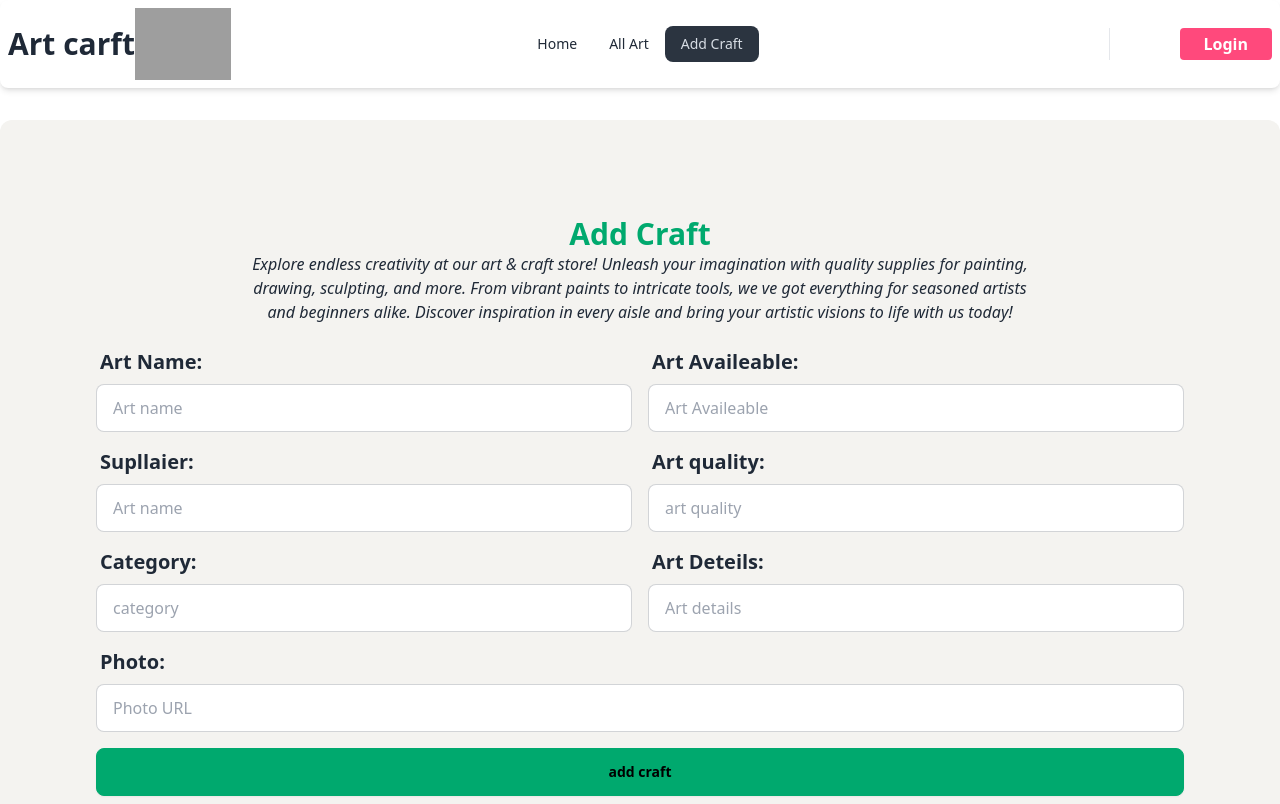
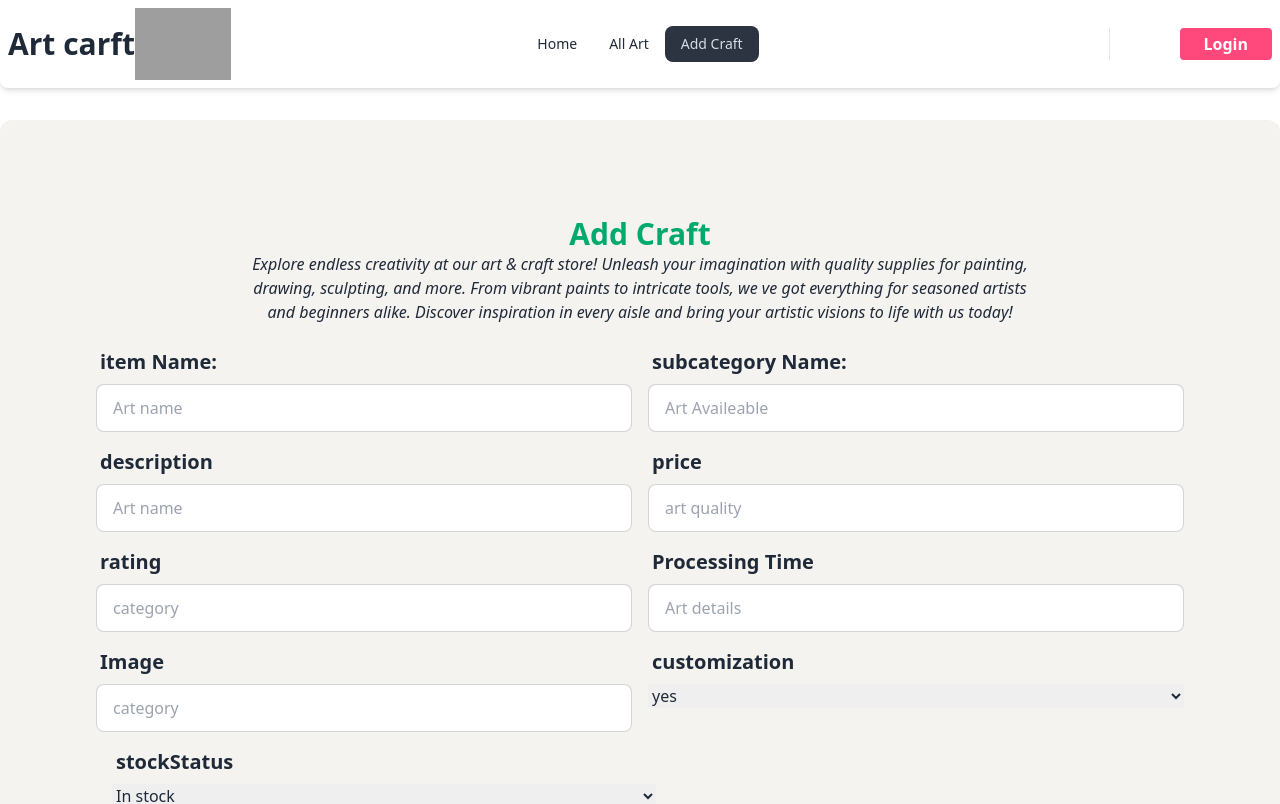
Before and after one commit to rakibul561/Art-Store-Client, a React (Vite) app: page /addCarft in a window 1280 px wide. Shown: the top 804 px of the page. Built offline with nearby package versions, Linux system fonts and the light colour scheme; no server answers; grey boxes are pictures that could not be loaded.

Commit message:
card added

```diff
--- a/package.json
+++ b/package.json
@@ -17,7 +17,8 @@
     "react-dom": "^18.2.0",
     "react-hook-form": "^7.51.3",
     "react-router-dom": "^6.23.0",
-    "sort-by": "^1.2.0"
+    "sort-by": "^1.2.0",
+    "sweetalert2": "^11.10.8"
   },
   "devDependencies": {
     "@types/react": "^18.2.66",
--- a/src/Component/Home/Add.jsx
+++ b/src/Component/Home/Add.jsx
@@ -1,20 +1,51 @@
+import useAuth from "../../Hook/useAuth";
 import Navbar from "./Navbar";
-
+import Swal from 'sweetalert2'
 const Add = () => {
-      const handleAddCarft = event =>{
+    const { user } = useAuth();
+    const handleAddCarft = event => {
         event.preventDefault();
 
         const form = event.target;
+        const name = form.name.value;
+        const subcategory_Name = form.subcategory_Name.value;
+        const short_description = form.short_description.value;
+        const price = form.price.value;
+        const rating = form.rating.value;
+        const processing_time = form.processing_time.value;
+        const photo = form.photo.value;
+        const customization = form.customization.value;
+        const stockStatus = form.stockStatus.value;
+        const email = user.email;
+        const userName = user.displayName;
 
-         const name = form.name.value;
-         const Availeable = form.Availeable.value;
-         const supllaier = form.supllaier.value;
-         const quality = form.quality.value;
-         const category = form.category.value;
-         const details = form.details.value;
-         const photo = form.photo.value;
-         const newArt = {name,Availeable,supllaier,quality,category,details,photo}
-         console.log(newArt);
+        const art = { name, short_description, subcategory_Name, price, rating, photo, processing_time,stockStatus, customization, email, userName }
+        console.log(art);
+
+
+        // server side data
+
+        fetch('http://localhost:5000/art', {
+            method: 'POST',
+            headers: {
+                'content-type': 'application/json'
+            },
+            body: JSON.stringify(art)
+        })
+            .then(res => res.json())
+            .then(data => {
+                console.log(data);
+                if (data.insertedId) {
+
+                    Swal.fire({
+                        title: 'Success!',
+                        text: 'User Added successfully',
+                        icon: 'success',
+                        confirmButtonText: 'Cool'
+                    })
+
+                }
+            })
 
 
     }
@@ -34,15 +65,15 @@ const Add = () => {
                     <div className="md:flex mb-2">
                         <div className="form-control md:w-1/2 ">
                             <label className="label">
-                            <span className="label-text text-xl font-bold">Art Name:</span>
+                                <span className="label-text text-xl font-bold">item Name:</span>
                             </label>
                             <input type="text" name="name" placeholder="Art name" className="input input-bordered w-full" required />
                         </div>
                         <div className="form-control md:w-1/2 ml-4">
                             <label className="label">
-                            <span className="label-text text-xl font-bold">Art Availeable:</span>
+                                <span className="label-text text-xl font-bold">subcategory Name:</span>
                             </label>
-                        <input type="text" name="Availeable" placeholder="Art Availeable" className="input input-bordered w-full" required />
+                            <input type="text" name="subcategory_Name" placeholder="Art Availeable" className="input input-bordered w-full" required />
                         </div>
                     </div>
 
@@ -51,15 +82,15 @@ const Add = () => {
                     <div className="md:flex mb-2">
                         <div className="form-control md:w-1/2 ">
                             <label className="label">
-                            <span className="label-text text-xl font-bold">Supllaier:</span>
+                                <span className="label-text text-xl font-bold">description</span>
                             </label>
-                        <input type="text" name="supllaier" placeholder="Art name" className="input input-bordered w-full" required />
+                            <input type="text" name="short_description" placeholder="Art name" className="input input-bordered w-full" required />
                         </div>
                         <div className="form-control md:w-1/2 ml-4">
                             <label className="label">
-                            <span className="label-text text-xl font-bold">Art quality:</span>
+                                <span className="label-text text-xl font-bold">price</span>
                             </label>
-                        <input type="text" name="quality" placeholder="art quality" className="input input-bordered w-full" required />
+                            <input type="text" name="price" placeholder="art quality" className="input input-bordered w-full" required />
                         </div>
                     </div>
                     {/* 3 form row */}
@@ -68,26 +99,46 @@ const Add = () => {
                     <div className="md:flex mb-2">
                         <div className="form-control md:w-1/2 ">
                             <label className="label">
-                            <span className="label-text text-xl font-bold">Category:</span>
+                                <span className="label-text text-xl font-bold">rating</span>
                             </label>
-                        <input type="text" name="category" placeholder="category" className="input input-bordered w-full" required />
+                            <input type="text" name="rating" placeholder="category" className="input input-bordered w-full" required />
                         </div>
                         <div className="form-control md:w-1/2 ml-4">
                             <label className="label">
-                            <span className="label-text text-xl font-bold">Art Deteils:</span>
+                                <span className="label-text text-xl font-bold">Processing Time</span>
                             </label>
-                        <input type="text" name="details" placeholder="Art details" className="input input-bordered w-full" required />
+                            <input type="text" name="processing_time" placeholder="Art details" className="input input-bordered w-full" required />
                         </div>
                     </div>
-
-                <div className="mb-4">
-                    <div className="form-control w-full ">
+                    <div className="md:flex mb-2">
+                        <div className="form-control md:w-1/2 ">
                             <label className="label">
-                            <span className="label-text text-xl font-bold">Photo:</span>
+                                <span className="label-text text-xl font-bold">Image</span>
                             </label>
-                        <input type="text" name="photo" placeholder="Photo URL" className="input input-bordered w-full" required />
+                            <input type="text" name="photo" placeholder="category" className="input input-bordered w-full" required />
+                        </div>
+                        <div className="form-control md:w-1/2 ml-4">
+                            <label className="label">
+                                <span className="label-text text-xl font-bold"> customization</span>
+                            </label>
+                            <select name="customization" id="">
+                                <option value="yes">yes</option>
+                                <option value="no">no</option>
+                            </select>
                         </div>
                     </div>
+                    <div className="form-control mb-8 md:w-1/2 ml-4">
+                        <label className="label">
+                            <span className="label-text text-xl font-bold"> stockStatus</span>
+                        </label>
+                        <select name="stockStatus" id="">
+                            <option value="In stock"> In stock</option>
+                            <option value="Made to Order">Made to Order
+                            </option>
+                        </select>
+                    </div>
+
+
                     <input type="submit" value="add craft" className="btn btn-block btn-success" />
                 </form>
 
--- /dev/null
+++ b/src/Component/Home/CartCard.jsx
@@ -0,0 +1,29 @@
+import { Link } from "react-router-dom";
+
+
+const CartCard = ({ art }) => {
+
+    const { name, short_description, subcategory_Name, price, rating, photo, processing_time, customization } = art;
+    return (
+        <div>
+            <div className=" p-6 rounded-md shadow-md dark:bg-gray-200 dark:text-gray-900">
+                <img src={photo} alt="" className="object-cover object-center w-full rounded-md h-72 dark:bg-gray-500" />
+                <div className="mt-6 mb-2">
+                    <span className="block text-2xl font-medium tracking-widest uppercase dark:text-violet-600">{name}</span>
+                    <h2 className="text-xl font-semibold tracking-wide">{subcategory_Name}</h2>
+                </div>
+                <p className="dark:text-gray-800">{short_description}</p>
+                <div className="flex justify-between">
+                    <p className="text-2xl font-semibold">Price: {price}</p>
+                    <p className="text-2xl text-yellow-700 font-semibold ">Rating: {rating}</p>
+                </div>
+                 <div className="btn text-white text-xl mt-4 btn-success">
+                 <Link to='/details'>View Details</Link>
+                 </div>
+            </div>
+
+        </div>
+    );
+};
+
+export default CartCard;
--- a/src/main.jsx
+++ b/src/main.jsx
@@ -20,7 +20,8 @@ const router = createBrowserRouter([
     children: [
       {
         path: '/',
-        element: <Home></Home>
+        element: <Home></Home>,
+        loader: () => fetch('http://localhost:5000/art')
       },
       {
         path: '/login',
```
Also changed, not shown: src/Component/Home/Header.jsx (+30 -3 lines), src/Component/Home/Home.jsx (+18 -29 lines), 1 other file (tests, documents, lock files or other folders). Lines whose indentation alone changed are shown as unchanged.
